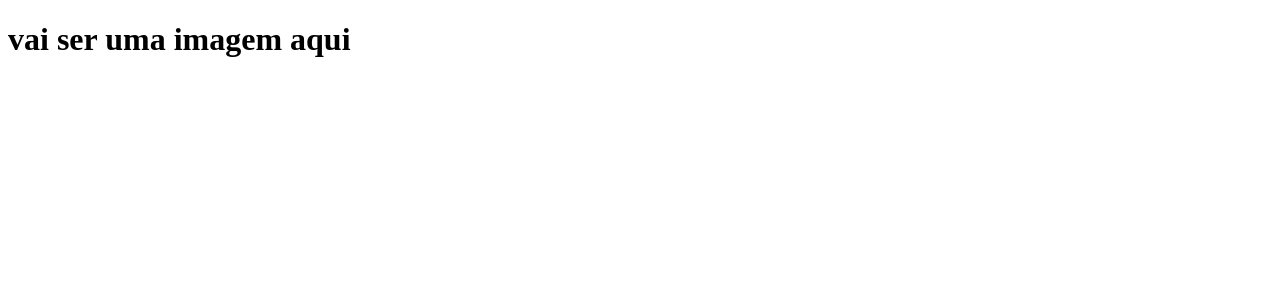
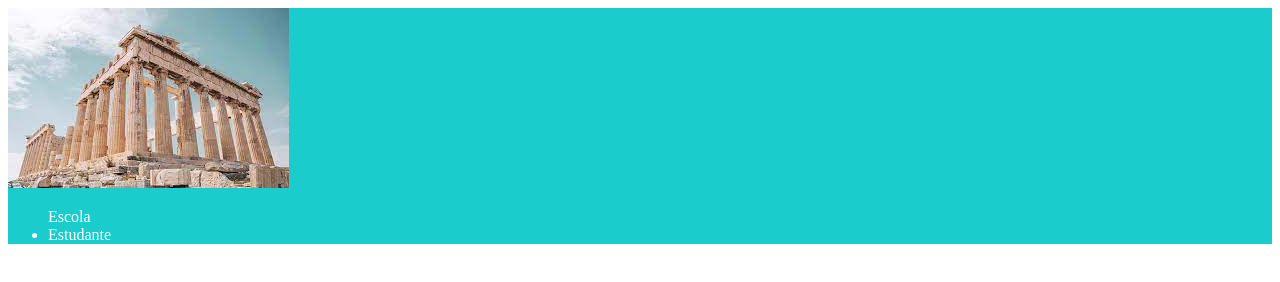
Before and after one commit to gabyfreitasx/turma_2b, a plain HTML site: page index.html in a window 1280 px wide. Drawn offline with Linux system fonts and the light colour scheme.

Commit message:
cabecalho

```diff
--- a/index.html
+++ b/index.html
@@ -5,9 +5,14 @@
     <meta http-equiv="X-UA-Compatible" content="IE=edge">
     <meta name="viewport" content="width=device-width, initial-scale=1.0">
     <title>Document</title>
+    <link rel="stylesheet" href="style.css">
 </head>
 </body>
-<h1>vai ser uma imagem aqui</h1>
-
-</body>
+    <header class="cabecalho">
+    <img class="cabecalho" src="Untitled.jpeg" alt="logo da untitlead">
+    <ul class="cabecalho-lista"
+        <li class="cabecalho-lista-intem">Escola</li>
+        <li class="cabecalho-lista-item">Estudante</li>
+    </ul>
+  </header>
 </html>
--- a/style.css
+++ b/style.css
@@ -0,0 +1,8 @@
+header {
+    background-color: rgb(26, 204, 204);
+    color: white;
+}
+
+.cabecalho-imagem{
+width: 20%;
+}
```
Also changed, not shown: Untitled.jpeg (added).
